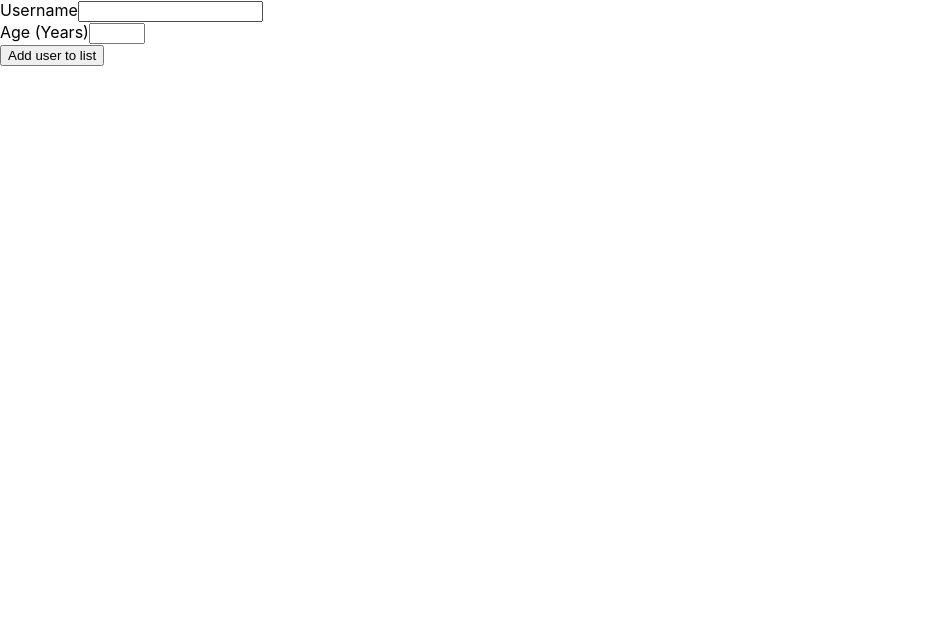
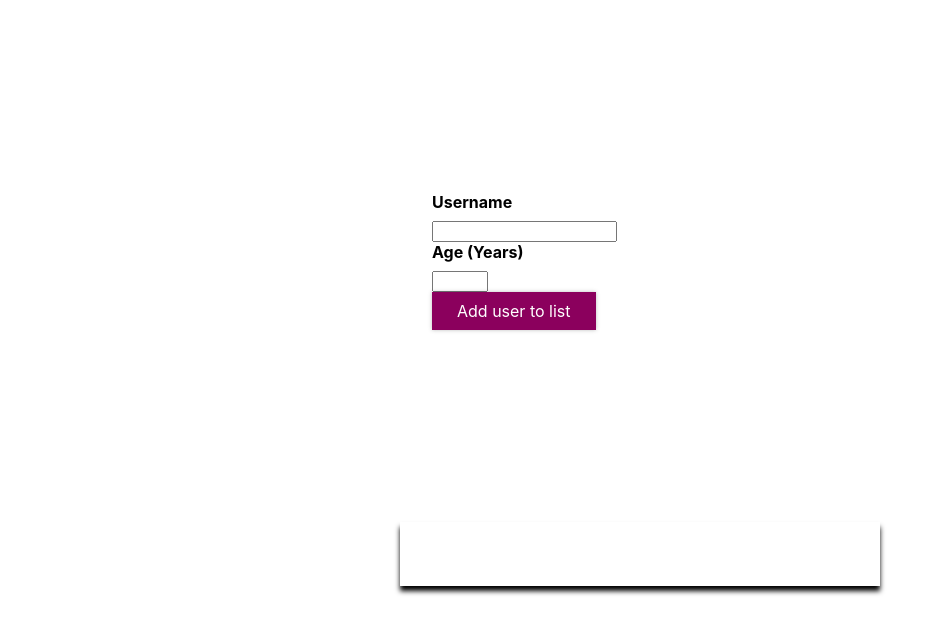
Before and after one commit to themrchas/react-styles-from-scratch, a React (Create React App) app: page / in a window 1280 px wide. Shown: the top 634 px of the page, without its empty margins (0-947 px from the left). Built offline with nearby package versions, Linux system fonts and the light colour scheme.

Commit message:
more css added

```diff
--- a/src/App.js
+++ b/src/App.js
@@ -39,7 +39,7 @@ function App() {
   return (
     <div>
 
-      <UserInput addUser={addUser} />
+      <UserInput addUser={addUser}     />
       <UserDisplay users={nameAndAge} deleteUser={deleteUser}/>
 
     </div>
--- a/src/components/UI/Button.js
+++ b/src/components/UI/Button.js
@@ -1,10 +1,11 @@
+import React from 'react';
 
+import styles from './Button.module.css';
 
 const Button = props => {
 
-
     return (
-        <button type={props.type}>{props.children}</button>
+        <button type={props.type} className={styles.button}>{props.children}</button>
     )
 
 }
--- /dev/null
+++ b/src/components/UI/Button.module.css
@@ -0,0 +1,20 @@
+.button {
+    font: inherit;
+    padding: 0.5rem 1.5rem;
+    border: 1px solid #8b005d;
+    color: white;
+    background: #8b005d;
+    box-shadow: 0 0 4px rgba(0, 0, 0, 0.26);
+    cursor: pointer;
+  }
+
+  .button:focus {
+    outline: none;
+  }
+
+  .button:hover,
+  .button:active {
+    background: #ac0e77;
+    border-color: #ac0e77;
+    box-shadow: 0 0 8px rgba(0, 0, 0, 0.26);
+  }
--- a/src/components/UserDisplay.js
+++ b/src/components/UserDisplay.js
@@ -1,6 +1,10 @@
 import React, {} from 'react'
 
 import User from './User';
+
+import styles from './UserDisplay.module.css';
+
+
 
 
 const UserDisplay = props => {
@@ -19,7 +23,7 @@ const UserDisplay = props => {
 
     return (
 
-        <div>
+        <div className={`${styles['user-display']}`}>
 
             {renderUsers(props.users)}
 
--- /dev/null
+++ b/src/components/UserDisplay.module.css
@@ -0,0 +1,22 @@
+.user-display {
+
+    /* Note that 'auto' will center horizontally */
+    margin: 10em auto;
+    width: 30rem;
+    max-width: 90%;
+    padding: 2rem;
+    box-sizing: border-box;
+
+    box-shadow: 0px 5px 5px rgba(0,0,0,2);
+
+}
+
+
+label {
+
+    font-weight: bold;
+    margin-bottom: .5rem;
+    display: block;
+
+
+}
--- a/src/components/UserInput.js
+++ b/src/components/UserInput.js
@@ -2,8 +2,10 @@
 
 import React from 'react'
 
-import Input from './UI/Input'
-import Button from './UI/Button'
+import Input from './UI/Input';
+import Button from './UI/Button';
+
+import styles from './UserInput.module.css';
 
 
 const UserInput = props => {
@@ -38,14 +40,17 @@ const UserInput = props => {
 
     return (
 
+      <div className={`${styles['user-input']}`} >
+        <form onSubmit={checkValidity}>
 
-      <form onSubmit={checkValidity}>
+            {/*  <Input type="text" inputId="username" className={styles.label}>Username</Input> */}
+            <Input type="text" inputId="username">Username</Input>
+              <Input type="number" inputId="age" min="18" max="99" step="1">Age (Years)</Input>
+              <Button type="submit">Add user to list</Button>
 
-            <Input type="text" inputId="username">Username</Input>
-            <Input type="number" inputId="age" min="18" max="99" step="1">Age (Years)</Input>
-            <Button type="submit">Add user to list</Button>
+          </form>
+          </div>
 
-        </form>
 
     )
 
--- /dev/null
+++ b/src/components/UserInput.module.css
@@ -0,0 +1,22 @@
+.user-input {
+
+    /* Note that 'auto' will center horizontally */
+    margin: 10em auto;
+    width: 30rem;
+    max-width: 90%;
+    padding: 2rem;
+    box-sizing: border-box;
+
+    box-shadow: 0px 2px 12px rgba(0,0,0 / 20%);
+
+}
+
+
+label {
+
+    font-weight: bold;
+    margin-bottom: .5rem;
+    display: block;
+
+
+}
```
